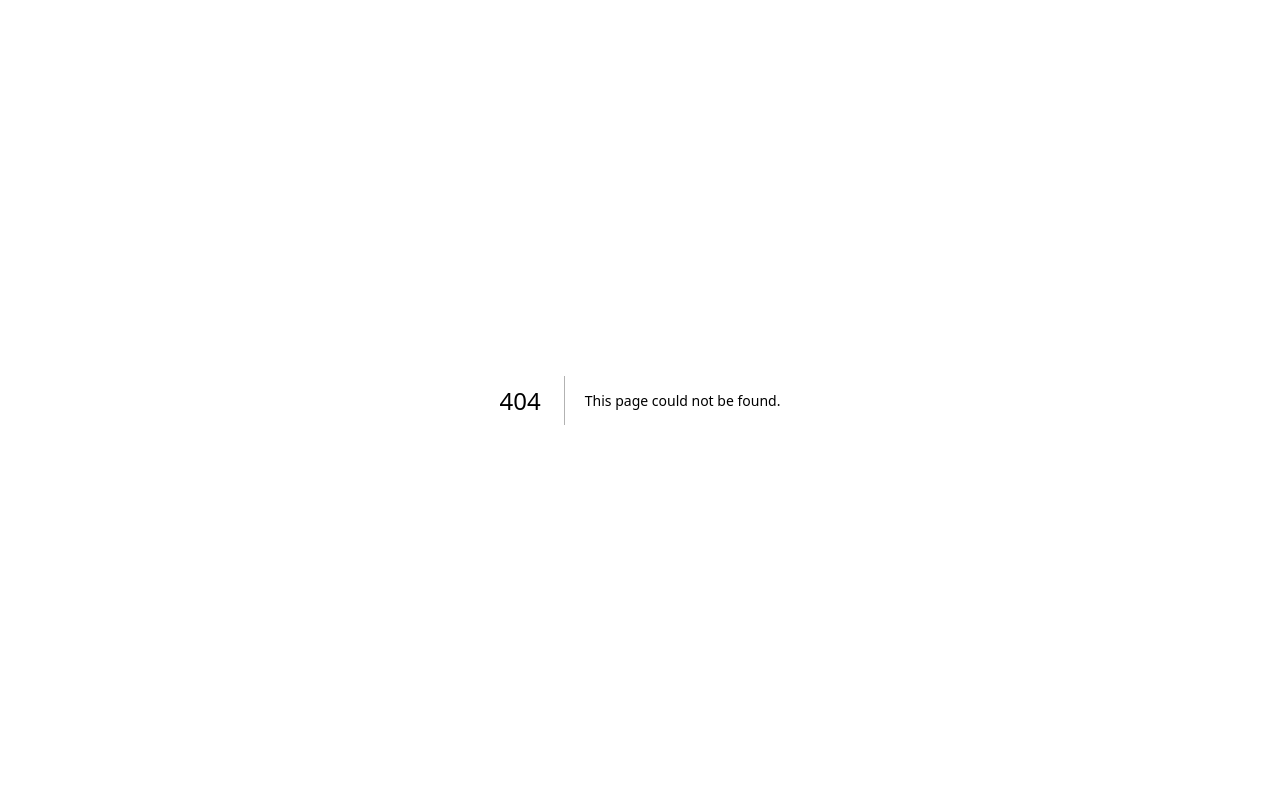
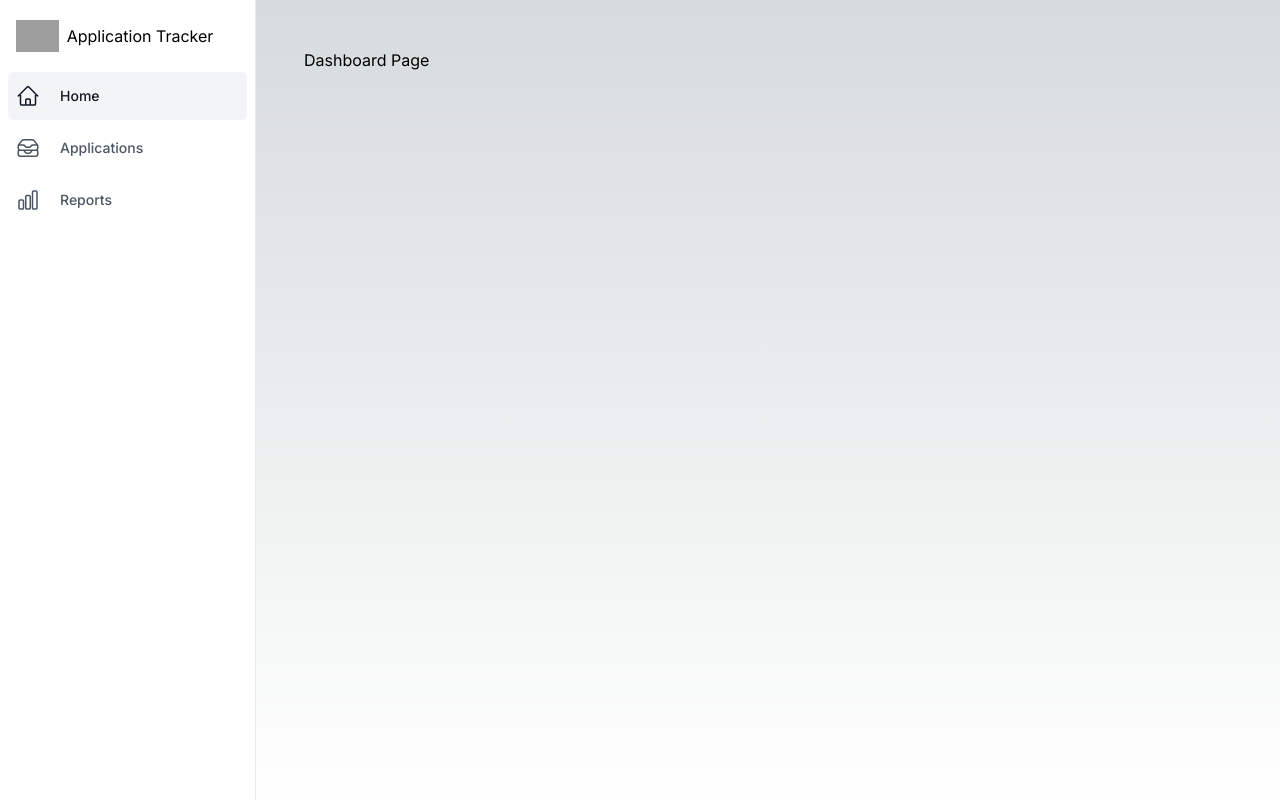
Before and after one commit to awim256/application-tracker, a Next.js app: page /dashboard in a window 1280 px wide. Before the commit this address had no page. Built offline with nearby package versions, Linux system fonts and the light colour scheme; grey boxes are pictures that could not be loaded.

Commit message:
- created navigation sidebar for web - added dashboard page and layout - added method to fetch all applications from database - added interface for applications

```diff
--- a/package.json
+++ b/package.json
@@ -10,8 +10,10 @@
     "seed": "node -r dotenv/config ./scripts/seed.js"
   },
   "dependencies": {
+    "@heroicons/react": "^2.1.4",
     "@vercel/postgres": "^0.9.0",
     "bcrypt": "^5.1.1",
+    "clsx": "^2.1.1",
     "next": "14.2.4",
     "react": "^18",
     "react-dom": "^18"
--- /dev/null
+++ b/src/app/dashboard/layout.tsx
@@ -0,0 +1,13 @@
+import SideNav from '@/app/ui/dashboard/sidenav';
+export const experimental_ppr = true;
+
+export default function Layout({ children }: { children: React.ReactNode }) {
+  return (
+      <div className="flex h-screen flex-col md:flex-row md:overflow-hidden">
+        <div className="w-full h-full flex-none md:w-64">
+          <SideNav />
+        </div>
+        <div className="flex-grow p-6 md:overflow-y-auto md:p-12">{children}</div>
+      </div>
+  );
+}
--- /dev/null
+++ b/src/app/dashboard/page.tsx
@@ -0,0 +1,3 @@
+export default function Page() {
+    return <p>Dashboard Page</p>;
+}
--- a/src/app/layout.tsx
+++ b/src/app/layout.tsx
@@ -5,8 +5,11 @@ import "./globals.css";
 const inter = Inter({ subsets: ["latin"] });
 
 export const metadata: Metadata = {
-  title: "Create Next App",
-  description: "Generated by create next app",
+  title: {
+    template: "%s | Application Tracker",
+    default: "Application Tracker"
+  },
+  description: "Track your job applications with ease.",
 };
 
 export default function RootLayout({
--- /dev/null
+++ b/src/app/lib/database/application.ts
@@ -0,0 +1,16 @@
+import {QueryResult, sql} from '@vercel/postgres';
+import {unstable_noStore as noStore} from 'next/cache';
+import {Application} from "@/app/lib/model/application";
+
+export async function fetchApplications(): Promise<Application[]> {
+    noStore();
+
+    try {
+        console.log('Fetching application data...');
+        const data: QueryResult<Application> = await sql<Application>`SELECT * FROM applications`;
+        return data.rows;
+    } catch (error) {
+        console.error('Database Error:', error);
+        throw new Error('Failed to fetch application data.');
+    }
+}
--- /dev/null
+++ b/src/app/lib/model/application.ts
@@ -0,0 +1,11 @@
+export interface Application {
+    company_name: string,
+    position: string,
+    application_date: string,
+    status: string,
+    notes: string,
+    follow_up_date: string,
+    location: string,
+    work_type: string,
+    application_link: string,
+}
--- a/src/app/page.tsx
+++ b/src/app/page.tsx
@@ -1,6 +1,12 @@
 import Image from "next/image";
+import {fetchApplications} from "@/app/lib/database/application";
+import {Application} from "@/app/lib/model/application";
 
-export default function Home() {
+export default async function Home() {
+  const revenue: Application[] = await fetchApplications();
+
+  console.log(revenue)
+
   return (
       <main className="flex min-h-screen flex-col items-center justify-between p-24">
         <div className="z-10 w-full max-w-5xl items-center justify-between font-mono text-sm lg:flex">
@@ -8,7 +14,8 @@ export default function Home() {
             Get started by editing&nbsp;
             <code className="font-mono font-bold">src/app/page.tsx</code>
           </p>
-        <div className="fixed bottom-0 left-0 flex h-48 w-full items-end justify-center bg-gradient-to-t from-white via-white dark:from-black dark:via-black lg:static lg:size-auto lg:bg-none">
+          <div
+              className="fixed bottom-0 left-0 flex h-48 w-full items-end justify-center bg-gradient-to-t from-white via-white dark:from-black dark:via-black lg:static lg:size-auto lg:bg-none">
             <a
                 className="pointer-events-none flex place-items-center gap-2 p-8 lg:pointer-events-auto lg:p-0"
                 href="https://vercel.com?utm_source=create-next-app&utm_medium=appdir-template&utm_campaign=create-next-app"
@@ -28,7 +35,8 @@ export default function Home() {
           </div>
         </div>
 
-      <div className="relative z-[-1] flex place-items-center before:absolute before:h-[300px] before:w-full before:-translate-x-1/2 before:rounded-full before:bg-gradient-radial before:from-white before:to-transparent before:blur-2xl before:content-[''] after:absolute after:-z-20 after:h-[180px] after:w-full after:translate-x-1/3 after:bg-gradient-conic after:from-sky-200 after:via-blue-200 after:blur-2xl after:content-[''] before:dark:bg-gradient-to-br before:dark:from-transparent before:dark:to-blue-700 before:dark:opacity-10 after:dark:from-sky-900 after:dark:via-[#0141ff] after:dark:opacity-40 sm:before:w-[480px] sm:after:w-[240px] before:lg:h-[360px]">
+        <div
+            className="relative z-[-1] flex place-items-center before:absolute before:h-[300px] before:w-full before:-translate-x-1/2 before:rounded-full before:bg-gradient-radial before:from-white before:to-transparent before:blur-2xl before:content-[''] after:absolute after:-z-20 after:h-[180px] after:w-full after:translate-x-1/3 after:bg-gradient-conic after:from-sky-200 after:via-blue-200 after:blur-2xl after:content-[''] before:dark:bg-gradient-to-br before:dark:from-transparent before:dark:to-blue-700 before:dark:opacity-10 after:dark:from-sky-900 after:dark:via-[#0141ff] after:dark:opacity-40 sm:before:w-[480px] sm:after:w-[240px] before:lg:h-[360px]">
           <Image
               className="relative dark:drop-shadow-[0_0_0.3rem_#ffffff70] dark:invert"
               src="/next.svg"
@@ -48,7 +56,8 @@ export default function Home() {
           >
             <h2 className="mb-3 text-2xl font-semibold">
               Docs{" "}
-            <span className="inline-block transition-transform group-hover:translate-x-1 motion-reduce:transform-none">
+              <span
+                  className="inline-block transition-transform group-hover:translate-x-1 motion-reduce:transform-none">
               -&gt;
             </span>
             </h2>
@@ -65,7 +74,8 @@ export default function Home() {
           >
             <h2 className="mb-3 text-2xl font-semibold">
               Learn{" "}
-            <span className="inline-block transition-transform group-hover:translate-x-1 motion-reduce:transform-none">
+              <span
+                  className="inline-block transition-transform group-hover:translate-x-1 motion-reduce:transform-none">
               -&gt;
             </span>
             </h2>
@@ -82,7 +92,8 @@ export default function Home() {
           >
             <h2 className="mb-3 text-2xl font-semibold">
               Templates{" "}
-            <span className="inline-block transition-transform group-hover:translate-x-1 motion-reduce:transform-none">
+              <span
+                  className="inline-block transition-transform group-hover:translate-x-1 motion-reduce:transform-none">
               -&gt;
             </span>
             </h2>
@@ -99,7 +110,8 @@ export default function Home() {
           >
             <h2 className="mb-3 text-2xl font-semibold">
               Deploy{" "}
-            <span className="inline-block transition-transform group-hover:translate-x-1 motion-reduce:transform-none">
+              <span
+                  className="inline-block transition-transform group-hover:translate-x-1 motion-reduce:transform-none">
               -&gt;
             </span>
             </h2>
--- /dev/null
+++ b/src/app/ui/dashboard/nav-links.tsx
@@ -0,0 +1,39 @@
+"use client";
+
+import clsx from 'clsx';
+import Link from 'next/link';
+import {usePathname} from "next/navigation";
+import {ChartBarIcon, HomeIcon, InboxStackIcon} from "@heroicons/react/24/outline";
+
+const links: any = [
+    {name: 'Home', icon: HomeIcon, href: '/dashboard'},
+    {name: 'Applications', icon: InboxStackIcon, href: '#'},
+    {name: 'Reports', icon: ChartBarIcon, href: '#'},
+];
+
+export default function NavLinks() {
+    const pathname: string = usePathname();
+
+    return (
+        <>
+            {links.map((link) => {
+                const LinkIcon = link.icon;
+                return (
+                    <Link
+                        key={link.name}
+                        href={link.href}
+                        className={clsx(
+                            'group flex h-[48px] grow items-center rounded-md px-2 py-2 text-sm font-medium text-gray-600 hover:bg-gray-50 hover:text-gray-900 ',
+                            {
+                                'bg-gray-100 text-gray-900': pathname === link.href,
+                            },
+                        )}
+                    >
+                        <LinkIcon className="w-6 mr-5"/>
+                        <p className="hidden md:block">{link.name}</p>
+                    </Link>
+                );
+            })}
+        </>
+    )
+}
--- /dev/null
+++ b/src/app/ui/dashboard/sidenav.tsx
@@ -0,0 +1,23 @@
+import { CalendarIcon, ChartBarIcon, FolderIcon, HomeIcon, InboxIcon, UsersIcon } from '@heroicons/react/24/outline'
+import Navlinks from "@/app/ui/dashboard/nav-links";
+import NavLinks from "@/app/ui/dashboard/nav-links";
+
+export default function sidenav() {
+    return (
+        <div className="h-screen flex flex-grow flex-col overflow-y-auto border-r border-gray-200 bg-white pb-4 pt-5">
+            <div className="flex flex-shrink-0 items-center px-4">
+                <img
+                    className="h-8 w-auto"
+                    src="https://tailwindui.com/img/logos/mark.svg?color=indigo&shade=600"
+                    alt="Application Tracker"
+                />
+                <p className='pl-2 text-black'>Application Tracker</p>
+            </div>
+            <div className="mt-5 flex flex-grow flex-col">
+                <nav className="flex-1 space-y-1 bg-white px-2" aria-label="Sidebar">
+                    <NavLinks />
+                </nav>
+            </div>
+        </div>
+    )
+}
```
Also changed, not shown: 1 other file (tests, documents, lock files or other folders). Lines whose indentation alone changed are shown as unchanged.
